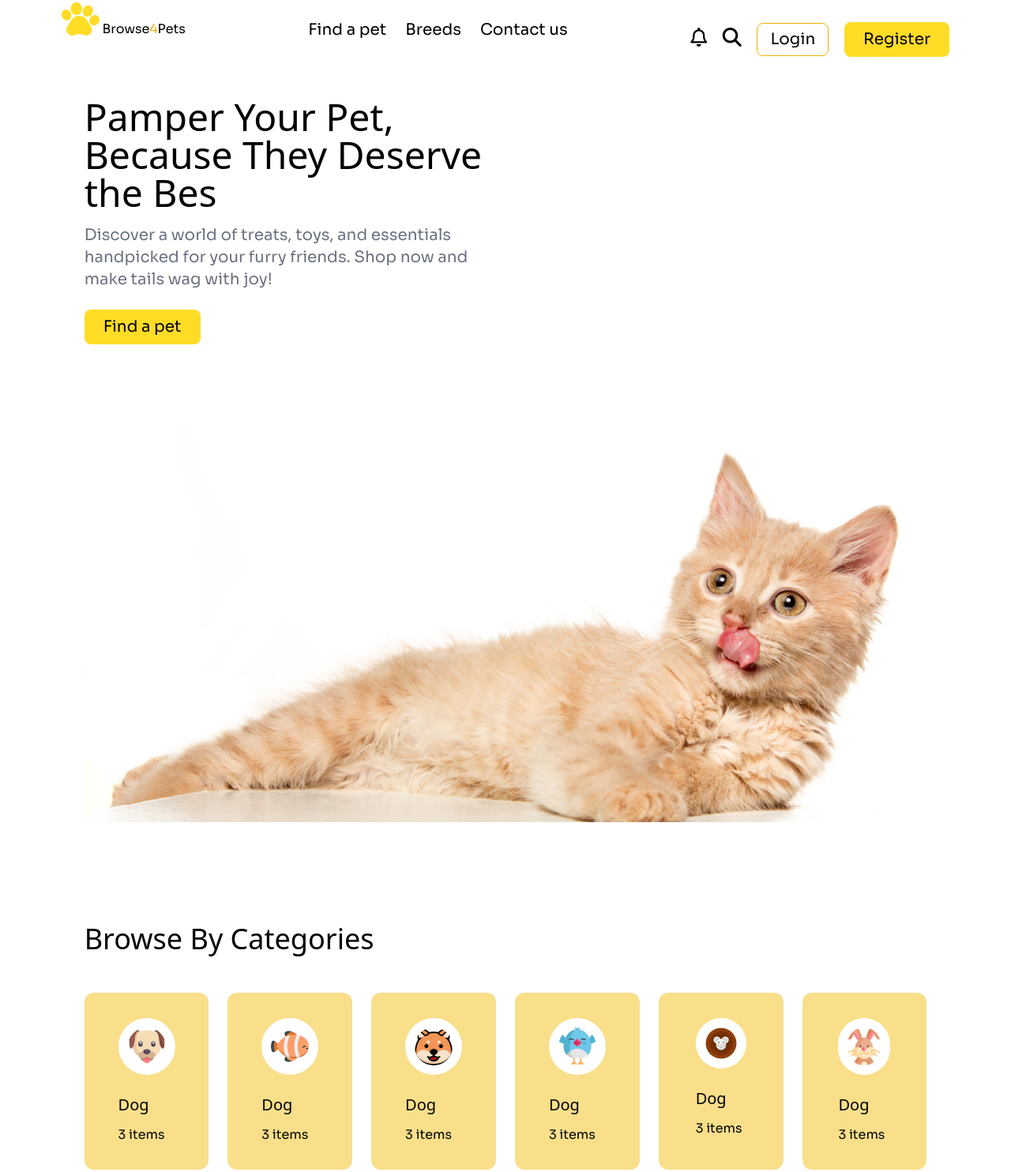
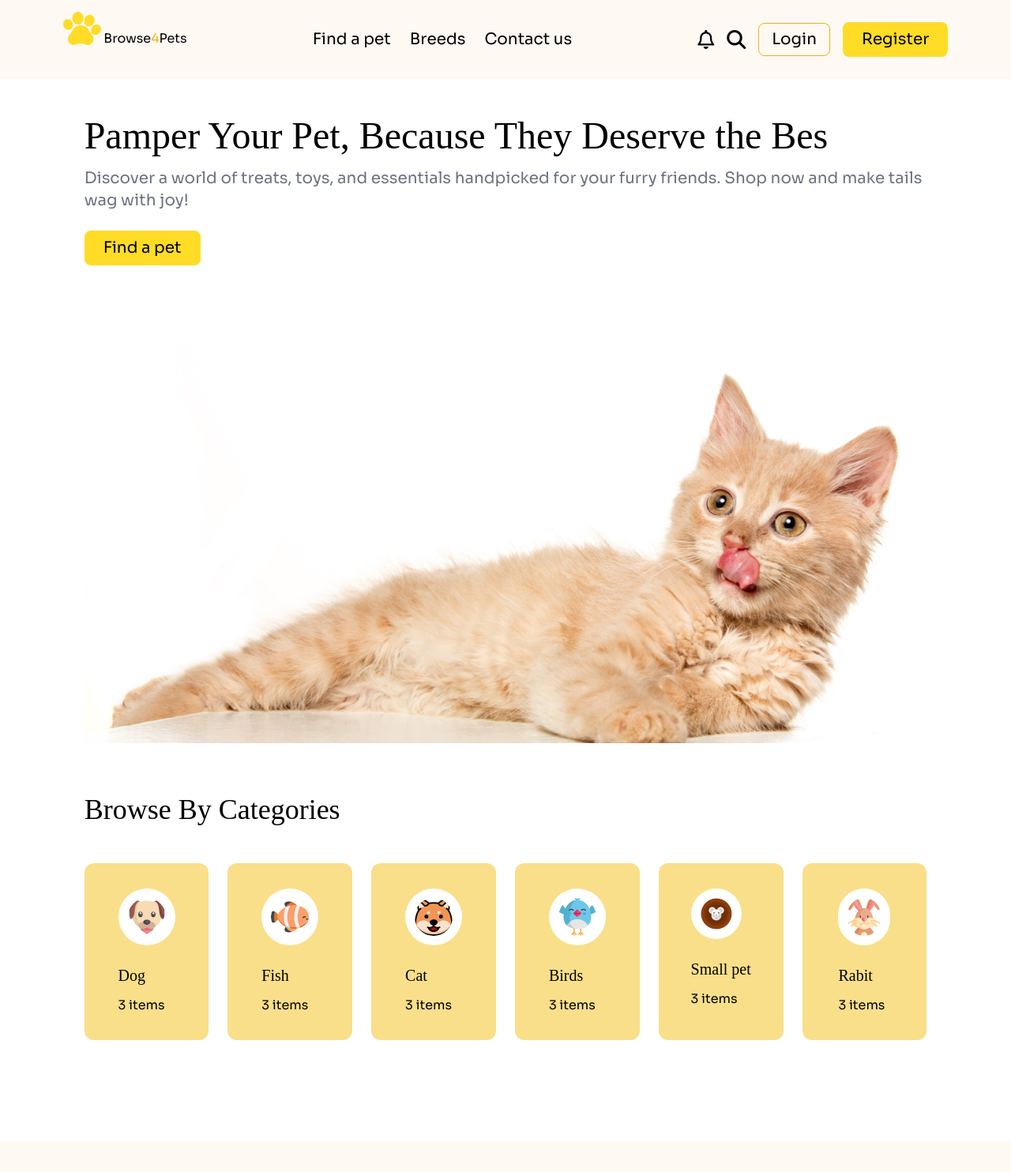
Before and after one commit to Naym01/B11A1-third-Assingment, a plain HTML site: page index.html in a window 1280 px wide. Shown: the top 1484 px of the page at 79% size. Drawn offline with nearby package versions, Linux system fonts and the light colour scheme; a web font is replaced by a local one.

Commit message:
finish the assingment

```diff
--- a/index.html
+++ b/index.html
@@ -22,27 +22,17 @@
                 extend: {
                     colors: {
                         clifford: '#da373d',
+                        primary: '#FFDC26',
+
+                    },
+               fontFamily:{ adlam:['ADLaM Display','systen-ui' ],
+                           sora:['Sora', 'sans-serif'],
+
                }
                 }
             }
         }
     </script>
-    <!-- font family css link  -->
-    <style>
-        .font-adlam {
-            font-family: "ADLaM Display", system-ui;
-            font-weight: 400;
-            font-style: normal;
-        }
-
-        .font-sora {
-            font-family: "Sora", sans-serif;
-            font-optical-sizing: auto;
-            font-weight: 400;
-            font-style: normal;
-        }
-    </style>
-
 
 
 </head>
@@ -52,7 +42,7 @@
     <header>
         <!-- navbar section -->
         <nav>
-            <div class="flex justify-around items-center">
+            <div class="flex justify-around items-center bg-[#FFF9F4] py-3 ">
                 <!-- part one  -->
                 <div>
                     <img class=" inline pb-7" src="c1-assets/logo-header.png" alt="">
@@ -61,20 +51,21 @@
 
                 <!-- part two  -->
                 <div>
-                    <div class=" flex justify-around gap-x-6">
+                    <div class=" hidden md:flex justify-around gap-x-6">
                         <p class=" text-xl py-2">Find a pet</p>
                         <p class="text-xl py-2 ">Breeds</p>
                         <p class="text-xl py-2">Contact us</p>
                     </div>
                 </div>
                 <!-- part three -->
-                <div class=" space-x-4">
+                <div class=" md:hidden p-4 text-black rounded-lg cursor-pointer">
+                    ☰
+                </div>
+                <div class=" hidden md:flex items-center gap-x-4">
                     <i class="fa-regular fa-bell text-2xl "></i>
                     <i class="fa-solid fa-magnifying-glass text-2xl"></i>
-                    <button class="mt-6  border border-yellow-500  px-4 py-1.5 rounded-lg text-xl">Login</button>
-                    <button class="mt-6  bg-[#FFDC26] px-6 py-2 rounded-lg text-xl">Register</button>
-
-
+                    <button class=" border border-yellow-500  px-4 py-1.5 rounded-lg text-xl">Login</button>
+                    <button class=" bg-primary px-6 py-2 rounded-lg text-xl">Register</button>
 
                 </div>
 
@@ -82,26 +73,28 @@
         </nav>
 
         <!-- 01 Banner section -->
-        <section class="md:w-10/12 mx-auto ">
-            <div>
-                <h1 class="lg:w-2/4 pt-12 font-adlam text-5xl ">Pamper Your Pet, Because They Deserve the Bes</h1>
-                <p class="w-2/4 pt-4  text-gray-500 text-xl  ">Discover a world of treats, toys, and essentials
+        <section class="w-10/12 mx-auto  ">
+            <div class="relative">
+                <h1 class=" pt-12 font-adlam text-3xl md:text-5xl">Pamper Your Pet, Because They Deserve the Bes</h1>
+                <p class=" pt-4  text-gray-500 text-xl">Discover a world of treats, toys, and essentials
                     handpicked for
                     your furry friends. Shop now and make
                     tails wag with joy!</p>
-                <button class="mt-6  bg-[#FFDC26] px-6 py-2 rounded-lg text-xl"> Find a pet</button>
+                <button class="mt-6  bg-primary px-6 py-2 rounded-lg text-xl "> Find a pet</button>
 
-                <img class="mb-32" src="c1-assets/cat-big.png" alt="">
+                <img class="" src="c1-assets/cat-big.png" alt="">
+
 
             </div>
         </section>
+
     </header>
 
     <main>
         <!-- 02 Browse By Categories Section -->
-        <section class="w-10/12 mx-auto mb-32">
+        <section class="w-10/12 mx-auto  mb-8 md:mb-32">
             <!-- Browse title -->
-            <h1 class="font-adlam  text-4xl mt-32">Browse By Categories</h1>
+            <h1 class="font-adlam  text-3xl md:text-4xl mt-16">Browse By Categories</h1>
             <!-- Browse card -->
             <div class="grid grid-cols-2 md:grid-cols-3 lg:grid-cols-6   gap-x-6">
                 <!-- card one -->
@@ -122,7 +115,7 @@
                         <div class="pt-8">
                             <img class="bg-white rounded-full p-3 " src="c1-assets/fish-cartoon.png" alt="">
                         </div>
-                        <h3 class="font-adlam text-xl pt-6">Dog</h3>
+                        <h3 class="font-adlam text-xl pt-6">Fish</h3>
                         <p class="text-base pt-3 pb-8">3 items</p>
                     </div>
                 </div>
@@ -133,7 +126,7 @@
                         <div class="pt-8">
                             <img class="bg-white rounded-full p-3 " src="c1-assets/cat-cartoon.png" alt="">
                         </div>
-                        <h3 class="font-adlam text-xl pt-6">Dog</h3>
+                        <h3 class="font-adlam text-xl pt-6">Cat</h3>
                         <p class="text-base pt-3 pb-8">3 items</p>
                     </div>
                 </div>
@@ -144,7 +137,7 @@
                         <div class="pt-8">
                             <img class="bg-white rounded-full p-3 " src="c1-assets/bird-cartoon.png" alt="">
                         </div>
-                        <h3 class="font-adlam text-xl pt-6">Dog</h3>
+                        <h3 class="font-adlam text-xl pt-6">Birds</h3>
                         <p class="text-base pt-3 pb-8">3 items</p>
                     </div>
                 </div>
@@ -155,7 +148,7 @@
                         <div class="pt-8">
                             <img class="bg-white rounded-full p-3 " src="c1-assets/mouse-cartoon.png" alt="">
                         </div>
-                        <h3 class="font-adlam text-xl pt-6">Dog</h3>
+                        <h3 class="font-adlam text-xl pt-6">Small pet</h3>
                         <p class="text-base pt-3 pb-8">3 items</p>
                     </div>
                 </div>
@@ -166,7 +159,7 @@
                         <div class="pt-8">
                             <img class="bg-white rounded-full p-3 " src="c1-assets/rabbit-cartoon.png" alt="">
                         </div>
-                        <h3 class="font-adlam text-xl pt-6">Dog</h3>
+                        <h3 class="font-adlam text-xl pt-6">Rabit</h3>
                         <p class="text-base pt-3 pb-8">3 items</p>
                     </div>
                 </div>
@@ -177,8 +170,9 @@
 
 
         <!--03 Trending Pet Products Section -->
-        <section class="pt-36 bg-[#FFF9F4]">
-            <h2 class="font-adlam text-4xl ml-10 md:ml-20 lg:ml-36 mb-20">Trending Pet Products </h2>
+        <section class="  md:pt-36 md:bg-[#FFF9F4]">
+            <h1 class=" md:hidden font-adlam ml-8 mb-8  text-3xl md:text-4xl mt-16">Browse By Categories</h1>
+            <h2 class="  hidden md:block  font-adlam text-4xl ml-10 md:ml-20 lg:ml-36 mb-20">Trending Pet Products </h2>
 
             <!-- Whole box container -->
             <div class="w-10/12 mx-auto md:flex ms:justify-between gap-x-6">
@@ -188,7 +182,7 @@
                     <p class="text-gray-500 text-xl ">Disocover a world of treats, toys, and essentials handpicked
                         for</p>
                     <button class="mt-6  bg-white px-6 py-2 md:px-8 md:py-3 rounded-lg text-xl"> Shop Now</button>
-                    <img class="absolute top-24 right-12 " src="c1-assets/cute-pet-small.png" alt="">
+                    <img class="absolute top-32 right-0 md:top-24 " src="c1-assets/cute-pet-small.png" alt="">
                 </div>
                 <!-- 03.02 Nine Card box -->
                 <div class="md:w-2/3 grid grid-cols-2 md:grid-cols-3  gap-6">
@@ -389,9 +383,9 @@
         <!-- Challenges Section -->
         <section class="bg-[#FFF9F4]">
 
-            <h2 class="font-adlam text-4xl ml-10 md:ml-20 lg:ml-36 mt-36 pt-20">For Sale <span class="text-[#65a30d]">
+            <h2 class="font-adlam text-4xl ml-10 md:ml-20 lg:ml-36 mt-8 md:mt-36 pt-8 md:pt-20">For Sale <span class="text-[#65a30d]">
                     Challenges Part</span></h2>
-            <div class="w-10/12 mx-auto mb-32 mt-32 md:flex justify-between gap-5 ">
+            <div class="w-10/12 mx-auto mb-32 md:mt-32 md:flex justify-between gap-5 ">
 
                 <!-- 04 01 small card parent -->
                 <div class="md:w-1/3 mt-16 md:mt-0 rounded-lg  bg-white rounded-xl shadow-lg ">
@@ -436,13 +430,8 @@
         </section>
 
 
-        <!-- trying to relative -->
-
-        <div class="relative">
-
-
          <!-- 04 Everyday low Price Section -->
-            <section class="w-10/12 mx-auto mb-32 mt-32 md:flex gap-4 mb-96">
+         <section class="w-10/12 mx-auto mb-32 mt-32 md:flex gap-4 ">
             <div class="md:w-2/3 ">
                 <!-- 04 01 big card parent -->
 
@@ -479,10 +468,24 @@
         </section>
 
 
+        <!-- trying to relative -->
+
+
+        <div class="relative ">
+
+           <!-- Empty section  -->
+            <div class=" h-96 md:h-48">
+
+            </div>
+            <div class=" md:hidden h-32 md:h-48">
+
+            </div>
+
+
             <!-- 05 No title section -->
-            <section class="absolute bottom-96 left-60 z-10 bg-[#FFF9F4] ">
+            <section class="absolute mx-auto top-0 left-9 md:bottom-72 md:left-16 z-10 bg-[#FFF9F4] w-10/12 mx-auto ">
 
-                <div class=" md:w-10/12 mx-auto md:flex justify-evenly ">
+                <div class="  md:flex justify-evenly items-center md:gap-52 ">
 
                     <!-- image part -->
                     <div>
@@ -510,7 +513,7 @@
 
 
             <footer>
-                <div class="bg-[#F9DF8A]  pt-80 pb-24 md:flex justify-around items-center ">
+                <div class="bg-[#F9DF8A]  pt-52 pb-24 md:flex justify-around items-center ">
                     <!-- first column -->
 
                     <div>
```
Lines whose indentation alone changed are shown as unchanged.
